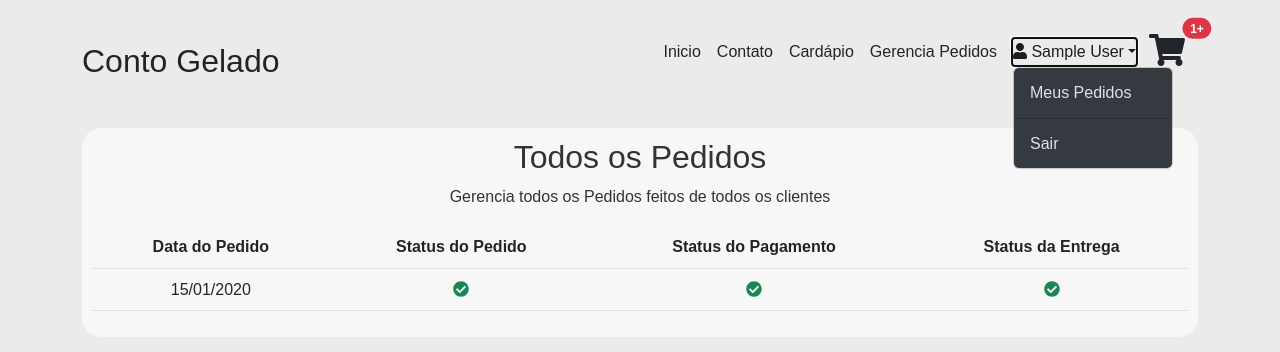
After one commit to opencodigos/DjangoProjeto4-ContoGelado, a Django app: page /gerencia-pedidos/ in a window 1280 px wide, after a click that opens the changed part. The commit adds this page. Shown: the top 352 px of the page. Run offline with Django 4.2, Linux system fonts and the light colour scheme; a user stored in the database is signed in; tables that the repository leaves empty hold one stand-in row (values such as "Sample post"); parts of the project's set-up code (start-up, migrations or seed data) failed here and were passed over; some libraries are stand-ins or nearby versions.

Commit message:
Django Projeto 4 - Sistema de Sorveteria Simples

```diff
--- a/myapp/urls.py
+++ b/myapp/urls.py
@@ -8,4 +8,13 @@ urlpatterns = [
     path('adicionar_sacola', views.adicionar_sacola, name='adicionar_sacola'),
     path('atualiza_quantidade_sacola/', views.atualiza_quantidade_sacola, name='atualiza_quantidade_sacola'),
     path('remove_item_sacola/', views.remove_item_sacola, name='remove_item_sacola'),
+    path('checkout-pedido/', views.checkout_pedido, name='checkout_pedido'),
+
+    path('meus-pedidos/', views.meus_pedidos, name='meus_pedidos'),
+    path('gerencia-pedidos/', views.todos_pedidos, name='todos_pedidos'),
+
+    path('atualizar-pedido/', views.atualizar_pedido, name='atualizar_pedido'),
+
+    path('enviar-pedido-whatsapp/', views.enviar_whatsapp_pedido, name='enviar_whatsapp_pedido'),
+
 ]
--- a/myapp/views.py
+++ b/myapp/views.py
@@ -1,8 +1,13 @@
 import json
 from django.http import JsonResponse
 from django.contrib.auth.decorators import login_required
-from django.shortcuts import render, get_object_or_404
+from django.shortcuts import render, get_object_or_404, redirect
+from django.contrib import messages
+
+from myapp.forms import PedidoUpdateForm
 from .models import Cobertura, Embalagem, MontaPote, Pedido, SacolaItens, SelCobertura, SelSabor, TipoSabor
+
+import pywhatkit as kit
 
 # Create your views here.
 def inicio(request):
@@ -123,3 +128,105 @@ def remove_item_sacola(request):
     else:
         # Se a requisição não for do tipo POST, você pode retornar um erro ou outra resposta apropriada
         return JsonResponse({'status': 'error', 'message': 'Método não permitido'}, status=405)
+
+
+@login_required(login_url="/admin/login/")
+def checkout_pedido(request):
+    pedido = Pedido.objects.filter(user=request.user, status=True).first()
+
+    if request.method == 'POST':
+        form = PedidoUpdateForm(request.POST, instance=pedido)
+        if form.is_valid():
+            pedido = form.save(commit=False)
+            pedido.status = False
+            pedido.save()
+            messages.success(request, 'Pedido atualizado com sucesso!')
+            return redirect('cardapio')
+    else:
+        form = PedidoUpdateForm(instance=pedido)
+
+    return render(request, 'pedido.html', {'form': form, 'pedido': pedido})
+
+
+@login_required(login_url="/admin/login/")
+def meus_pedidos(request):
+    meus_pedidos = Pedido.objects.filter(user=request.user)
+    return render(request, 'meus-pedidos.html',
+                  {'meus_pedidos': meus_pedidos})
+
+
+@login_required(login_url="/admin/login/")
+def todos_pedidos(request):
+    if request.user.is_superuser:
+        todos_pedidos = Pedido.objects.all()
+    else:
+        return redirect('cardapio')
+    return render(request,
+                  'gerencia-pedidos.html', {'todos_pedidos': todos_pedidos})
+
+
+@login_required(login_url="/admin/login/")
+def atualizar_pedido(request):
+    dados_str = request.POST.get('dados', None)
+    dados = json.loads(dados_str)
+
+    pedido_id = dados.get('id', None)
+    status = dados.get('status', None)
+    pago = dados.get('pago', None)
+    entrega = dados.get('entrega', None)
+
+    print(pedido_id, status, pago, entrega)
+    try:
+        pedido = Pedido.objects.get(pk=pedido_id)
+        pedido.status = status
+        pedido.pago = pago
+        pedido.entrega = entrega
+        pedido.save()
+
+        return JsonResponse({'success': True})
+    except Pedido.DoesNotExist:
+        return JsonResponse({'success': False, 'error': 'Pedido não encontrado'})
+    except Exception as e:
+        return JsonResponse({'success': False, 'error': str(e)})
+
+
+def enviar_whatsapp_pedido(request):
+    pedido_id = request.POST.get('pedido_id', None)
+
+    print(pedido_id)
+    try:
+        pedido = Pedido.objects.get(pk=pedido_id)
+        # Número de telefone com código de país (por exemplo, +55 para BRA)
+        numero = '+5516994256485'
+
+        mensagem = f'''
+        Data do Pedido: {pedido.data_pedido.strftime('%d/%m/%Y')}
+        Status do Pedido: {'✅' if pedido.status else '❌'}
+        Status do Pagamento: {'✅' if pedido.pago else '❌'}
+        Status da Entrega: {'✅' if pedido.entrega else '❌'}
+
+        Detalhes do Pedido:{format_message(pedido)}
+        '''
+        # Envia para whatsapp
+        kit.sendwhatmsg_instantly(numero, mensagem)
+
+        return JsonResponse({'success': mensagem})
+    except Pedido.DoesNotExist:
+        return JsonResponse({'success': False, 'error': 'Pedido não encontrado'})
+    except Exception as e:
+        return JsonResponse({'success': False, 'error': str(e)})
+
+
+def format_message(pedido):
+    detalhes = []
+    for pote in pedido.itens_da_sacola.potes.all():
+        detalhes.append(f"\n\nPote: {pote.quantidade}x {pote.embalagem.tipo}")
+        sabores_str = "".join([f'\n{sel_sabor.quantidade_bolas}x {sel_sabor.sabor.nome}' for sel_sabor in pote.pote.all()])
+        detalhes.append(f"\nSabor: \n{sabores_str}")
+        # detalhes.append(f"\nSabor: \n{pote.obter_descricao_sabores()}")
+        descricao_coberturas = pote.obter_descricao_coberturas()
+        if descricao_coberturas:
+            detalhes.append("\nAdicionais:")
+            detalhes.extend(f"- {desc}" for desc in descricao_coberturas.split(';'))
+    detalhes.append(f"\n\nValor Total: R$ {pedido.itens_da_sacola.preco_total()}")
+    return ''.join(detalhes)
--- a/static/js/scripts.js
+++ b/static/js/scripts.js
@@ -121,4 +121,43 @@ $(document).ready(function() {
     });
 
 
+    // Pagina Finalizar Pedido
+    $("#cep").on('keyup', function () {
+        var cep = $(this).val().replace(/\D/g, '');
+        console.log(cep);
+
+        if (cep.length === 8) {
+
+            // Fazer a chamada AJAX para buscar o endereço com base no CEP
+            $.ajax({
+                url: 'https://viacep.com.br/ws/' + cep + '/json/',
+                method: 'GET',
+                success: function (data) {
+
+                    var numero_casa = $("#numero_casa").val();
+
+                    // Criar o endereço formatado
+                    var enderecoFormatado = 'Rua: ' + data.logradouro + ', ' +
+                    'Bairro: ' + data.bairro + ', ' +
+                    'Cidade: ' + data.localidade + ', ' +
+                    'Estado: ' + data.uf + ', ' + numero_casa;
+
+                    // Preencher o campo de endereço
+                    $("#id_endereco").val(enderecoFormatado);
+                },
+                error: function (error) {
+                    console.log("Erro ao buscar CEP:", error);
+                    alert("Erro ao buscar CEP. Verifique se o CEP é válido.");
+                }
+            });
+        }
+    });
+
+    $("#numero_casa").on('blur', function () {
+        var numero_casa = $(this).val().replace(/\D/g, '');
+        var cep = $("#id_endereco").val();
+        var enderecoFormatado = cep + ', ' +  numero_casa;
+        $("#id_endereco").val(enderecoFormatado);
+    });
+
 })
--- a/templates/base.html
+++ b/templates/base.html
@@ -15,7 +15,18 @@
 </head>
 <body>
 	<div class="container py-3">
-		{% include "components/navbar.html" %}
+
+		{% if request.path|slice:":18" == '/checkout-pedido/' %}
+		<div class="d-flex justify-content-between align-items-center">
+			<a class="link-dark text-decoration-none" href="{% url 'inicio' %}"><i class="fas fa-arrow-left fa-2x"></i></a>
+			<div>
+				<img src="https://via.placeholder.com/200" alt="" width="150">
+				<h2 class="link-dark text-decoration-none">Checkout</h2>
+			</div>
+		</div>
+		{% else %}
+		{% include 'components/navbar.html' %}
+		{% endif %}
 
 		{% include 'components/messages.html' %}
 
--- /dev/null
+++ b/templates/components/lista-itens.html
@@ -0,0 +1,27 @@
+{% load static %}
+<ul class="list-group mb-3">
+    <!-- Lista de Itens do Carrinho -->
+    {% for item in sacola_itens.potes.all %}
+    <li class="list-group-item d-flex align-items-center
+        justify-content-between lh-sm pote-item" data-poteid="{{item.id}}">
+        <div class="text-start list-item">
+            <h6 class="my-0 text-dark fw-bold">Pote {{item.embalagem.tipo}} - R$ {{item.preco_total}} </h6>
+            <p class="my-0">Sabores: {{item.obter_descricao_sabores}}</p>
+            <p class="my-0">Coberturas: {{item.obter_descricao_coberturas|default:"Não"}}</p>				</div>
+        <div class="qty">
+            <span class="minus sacola_minus bg-dark">-</span>
+            <input type="number" class="dsb countCartItem_{{item.id}}" id="countCartItem_{{item.id}}"
+                name="countCartItem" value="{{item.quantidade}}">
+            <span class="plus sacola_plus bg-dark">+</span>
+        </div>
+        <div class="div">
+            <a href="#" class="link-danger remove-item"> <i class="fas fa-trash"></i></a>
+        </div>
+    </li>
+    {% endfor %}
+    <li class="list-group-item d-flex align-items-center
+        justify-content-between p-3 text-success">
+        <span>Total (R$)</span>
+        <h2><strong id="atualizaValor">R$ {{sacola_itens.preco}}</strong></h2>
+    </li>
+</ul>
--- a/templates/components/navbar.html
+++ b/templates/components/navbar.html
@@ -5,16 +5,32 @@
         <h2>Conto Gelado</h2>
     </a>
 
-    <nav class="d-inline-flex mt-2 mt-md-0 ms-md-auto">
+    <nav class="d-inline-flex align-items-center mt-2 mt-md-0 ms-md-auto">
 
         <a class="me-3 py-2 link-dark text-decoration-none" href="{% url 'inicio' %}">Inicio</a>
         <a class="me-3 py-2 link-dark text-decoration-none" href="#">Contato</a>
         <a class="me-3 py-2 link-dark text-decoration-none" href="{% url 'cardapio' %}">Cardápio</a>
 
+        {% if request.user.is_superuser %}
+        <a class="me-3 py-2 link-dark text-decoration-none
+            {% if request.path == '/gerencia-pedidos/' %}active{% endif %}" href="{% url 'todos_pedidos' %}">
+                Gerencia Pedidos</a>
+        {% endif %}
+
         {% if request.user.is_authenticated %}
-        <a class="me-3 py-2 link-dark text-decoration-none" href="#">Meus Pedidos</a>
-        <a class="me-3 py-2 text-bold link-dark" href="#">
-            {{request.user.first_name}} {{request.user.last_name}}</a>
+
+        <!-- Meus Pedidos -->
+        <div class="link-dark dropdown">
+            <a class="nav-link link-dark dropdown-toggle {% if request.path == '/meus-pedidos/' %}active{% endif %}"
+                data-bs-toggle="dropdown" href="#" role="button" aria-expanded="false">
+                <i class="fas fa-user"></i>  {{request.user.first_name}} {{request.user.last_name}}</a>
+            <ul class="dropdown-menu dropdown-menu-dark">
+                <li><a href="{% url 'meus_pedidos' %}"
+                    class="dropdown-item rounded-2 {% if request.path == '/meus-pedidos/' %}active{% endif %}">Meus Pedidos</a></li>
+                <li><hr class="dropdown-divider"></li>
+                <li><a class="dropdown-item rounded-2" href="/admin/logout">Sair</a></li>
+            </ul>
+        </div>
 
         <!-- Carrinho -->
         <button class="btn btn-transparent position-relative" type="button"
@@ -25,7 +41,6 @@
                 {{total_itens}}+
             </span>
         </button>
-
         {% include 'sacola.html' %}
 
         {% else %}
--- /dev/null
+++ b/templates/gerencia-pedidos.html
@@ -0,0 +1,88 @@
+{% extends 'base.html' %}
+{% block title %}Gerenciar Pedidos{% endblock %}
+{% block content %}
+<h2>Todos os Pedidos</h2>
+<p>Gerencia todos os Pedidos feitos de todos os clientes</p>
+<table class="table table-hover">
+    <thead>
+        <tr>
+            <th>Data do Pedido</th>
+            <th>Status do Pedido</th>
+            <th>Status do Pagamento</th>
+            <th>Status da Entrega</th>
+        </tr>
+    </thead>
+    <tbody>
+    {% for tp in todos_pedidos %}
+    <tr class="clickable" data-bs-toggle="modal" data-bs-target="#dtlPedido{{ tp.id }}">
+        <td>{{ tp.data_pedido|date:"d/m/Y" }}</td>
+        <td>{% if tp.status %}<i class="fas fa-check-circle link-success"></i>{% else %}<i class="fas fa-times-circle link-danger"></i>{% endif %}</td>
+        <td>{% if tp.pago %}<i class="fas fa-check-circle link-success"></i>{% else %}<i class="fas fa-times-circle link-danger"></i>{% endif %}</td>
+        <td>{% if tp.entrega %}<i class="fas fa-check-circle link-success"></i>{% else %}<i class="fas fa-times-circle link-danger"></i>{% endif %}</td>
+    </tr>
+
+    <div class="modal fade" id="dtlPedido{{ tp.id }}" tabindex="-1" aria-labelledby="dtlPedidoLabel" aria-hidden="true">
+        <div class="modal-dialog">
+            <div class="modal-content">
+                <div class="modal-header">
+                    <h1 class="modal-title fs-5" id="dtlPedidoLabel">Pedido {{ tp.data_pedido|date:"d/m/Y" }}</h1>
+                    <button type="button" class="btn-close" data-bs-dismiss="modal" aria-label="Close"></button>
+                </div>
+                <div class="modal-body">
+                    <div class="form-check">
+                        <input class="form-check-input status-checkbox" type="checkbox" value="" id="statusCheckbox{{ tp.id }}" {% if tp.status %}checked{% endif %}>
+                        <label class="form-check-label" for="statusCheckbox{{ tp.id }}">Status do Pedido</label>
+                    </div>
+                    <div class="form-check">
+                        <input class="form-check-input pago-checkbox" type="checkbox" value="" id="pagoCheckbox{{ tp.id }}" {% if tp.pago %}checked{% endif %}>
+                        <label class="form-check-label" for="pagoCheckbox{{ tp.id }}">Pagamento</label>
+                    </div>
+                    <div class="form-check">
+                        <input class="form-check-input entrega-checkbox" type="checkbox" value="" id="entregaCheckbox{{ tp.id }}" {% if tp.entrega %}checked{% endif %}>
+                        <label class="form-check-label" for="entregaCheckbox{{ tp.id }}">Entregue</label>
+                    </div>
+                    <button type="button" class="btn btn-dark atualizar-pedido" data-id="{{ tp.id }}">Atualizar</button>
+                </div>
+            </div>
+        </div>
+    </div>
+
+    {% endfor %}
+    </tbody>
+</table>
+{% endblock %}
+{% block scripts %}
+<script>
+    $(document).ready(function() {
+        $('.atualizar-pedido').click(function() {
+            var id = $(this).data('id');
+            var dados = {
+                'id': id,
+                'status': $('#statusCheckbox' + id).prop('checked'),
+                'pago': $('#pagoCheckbox' + id).prop('checked'),
+                'entrega': $('#entregaCheckbox' + id).prop('checked'),
+            }
+            console.log(dados)
+            $.ajax({
+                url: "{% url 'atualizar_pedido' %}", // Substitua pela URL correta
+                type: 'POST',
+                data: {
+                    'dados': JSON.stringify(dados),
+                    'csrfmiddlewaretoken': '{{ csrf_token }}' // Token CSRF
+                },
+                success: function(data) {
+                    console.log(data);
+                    // Feche o modal se necessário
+                    $('#dtlPedido' + id).modal('hide');
+                    location.reload();
+                },
+                error: function(error) {
+                    console.log(error);
+                    alert('Erro ao atualizar o pedido.');
+                }
+            });
+        });
+    });
+    </script>
+
+{% endblock scripts %}
--- a/templates/sacola.html
+++ b/templates/sacola.html
@@ -12,34 +12,11 @@
 			<span class="badge bg-primary rounded-pill">{{total_itens}}</span>
 		</h4>
 
-		<ul class="list-group mb-3">
-			<!-- Lista de Itens do Carrinho -->
-			{% for item in sacola_itens.potes.all %}
-			<li class="list-group-item d-flex align-items-center
-				justify-content-between lh-sm pote-item" data-poteid="{{item.id}}">
-				<div class="text-start list-item">
-					<h6 class="my-0 text-dark fw-bold">Pote {{item.embalagem.tipo}} - R$ {{item.preco_total}} </h6>
-					<p class="my-0">Sabores: {{item.obter_descricao_sabores}}</p>
-					<p class="my-0">Coberturas: {{item.obter_descricao_coberturas|default:"Não"}}</p>				</div>
-				<div class="qty">
-					<span class="minus sacola_minus bg-dark">-</span>
-					<input type="number" class="dsb countCartItem_{{item.id}}" id="countCartItem_{{item.id}}"
-						name="countCartItem" value="{{item.quantidade}}">
-					<span class="plus sacola_plus bg-dark">+</span>
-				</div>
-				<div class="div">
-					<a href="#" class="link-danger remove-item"> <i class="fas fa-trash"></i></a>
-				</div>
-			</li>
-			{% endfor %}
+		{% include 'components/lista-itens.html' %}
 
-			<li class="list-group-item d-flex align-items-center
-				justify-content-between p-3 text-success">
-				<span>Total (R$)</span>
-				<h2><strong id="atualizaValor">R$ {{sacola_itens.preco}}</strong></h2>
-			</li>
-		</ul>
-
- 		<button type="button" class="btn btn-success">Ir para checkout</button>
+		<button type="button" class="btn btn-success btn-lg">
+			<a href="{% if total_itens > 0 %}{% url 'checkout_pedido' %}{% endif %}" class="link-light text-decoration-none">
+				Ir para checkout</a>
+		</button>
 	</div>
 </div>
```
Also changed, not shown: PyWhatKit_DB.txt (added, +20 -0 lines), myapp/forms.py (added, +20 -0 lines), myapp/models.py (+8 -2 lines), templates/meus-pedidos.html (added, +75 -0 lines), templates/pedido.html (added, +30 -0 lines), myapp/migrations/0004_pedido_endereco_pedido_entrega_pedido_pagamento.py (added). Lines whose indentation alone changed are shown as unchanged.
